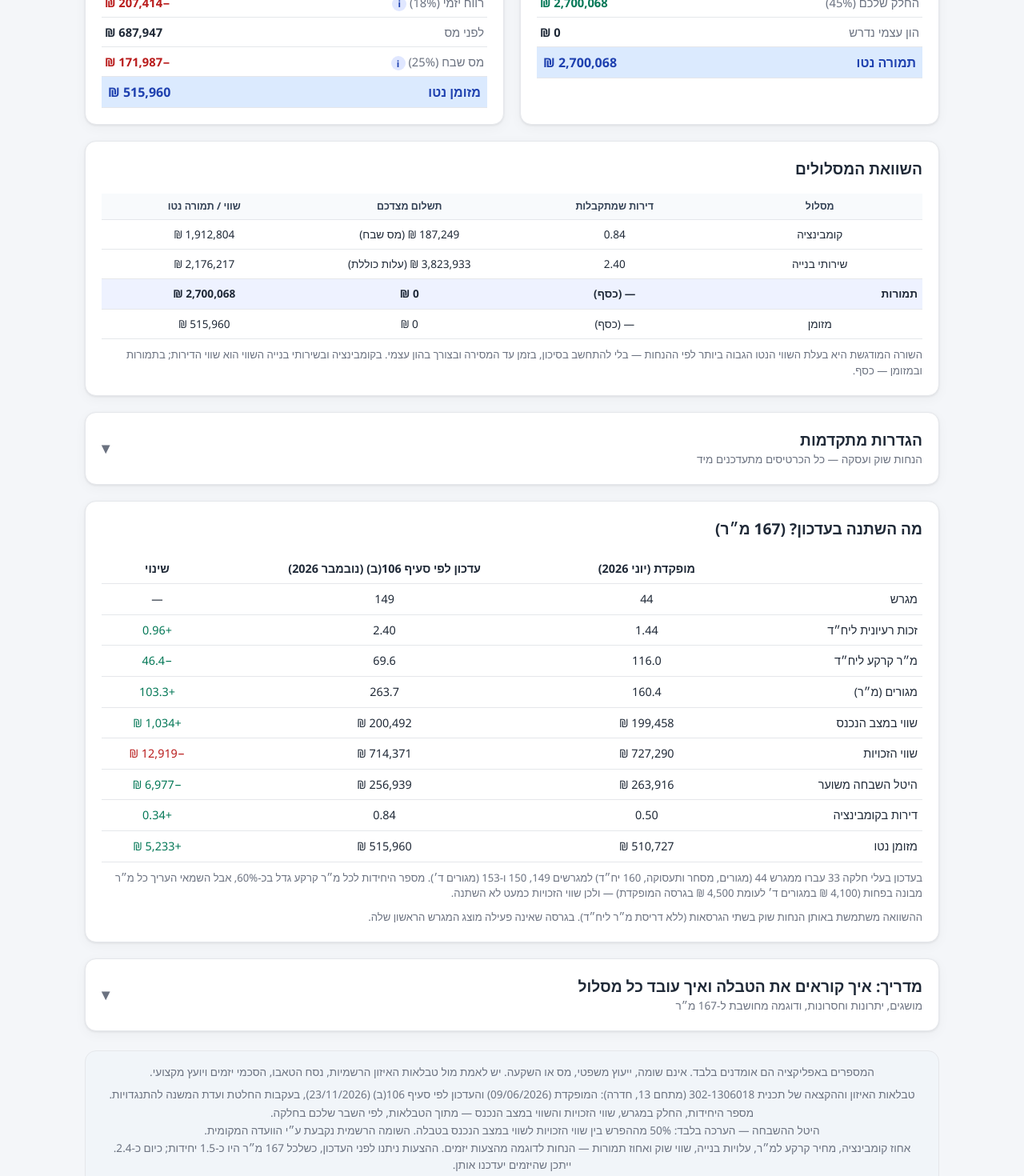
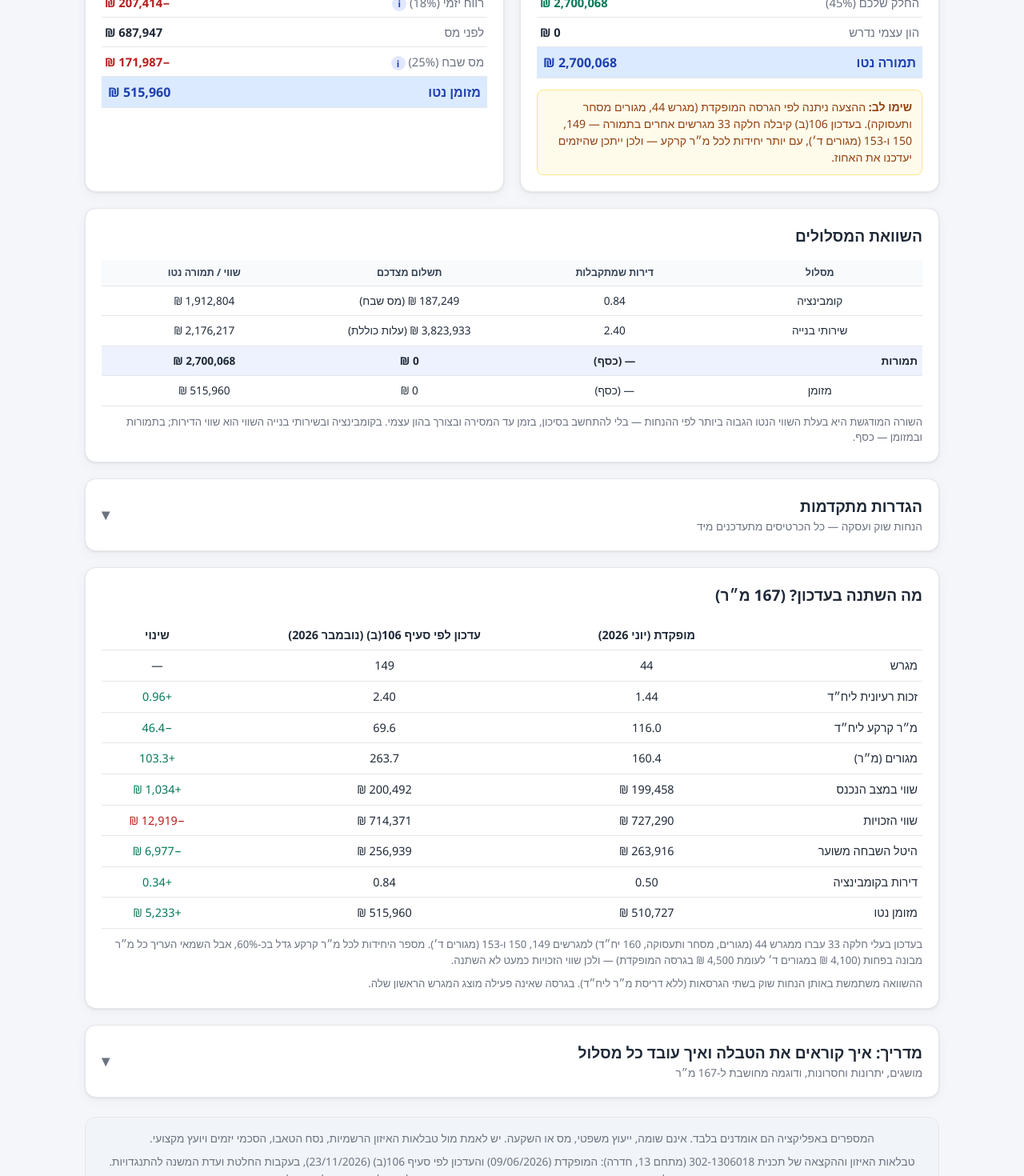
Before and after one commit to avishayil/10027-33, a React (Vite) app: page / in a window 1280 px wide. Shown: the part 2380-3850 px from the top of the page at 80% size. Built offline with nearby package versions, Linux system fonts and the light colour scheme.

Commit message:
Note that developer offers predate parcel 33's new lots
The combination and revenue-share defaults come from offers made under the deposited version (lot 44). In the 106(b) update parcel 33 received other lots in return (149, 150, 153), so the cards, guide, sources and README now say so.

```diff
--- a/src/App.jsx
+++ b/src/App.jsx
@@ -94,7 +94,7 @@ export default function App() {
 
         <TableRights rights={sim.rights} version={version} tracks={sim.tracks} />
 
-        <TrackCards tracks={sim.tracks} config={sim.config} landArea={sim.landArea} />
+        <TrackCards tracks={sim.tracks} config={sim.config} landArea={sim.landArea} versionId={sim.versionId} />
 
         <TracksCompare tracks={sim.tracks} />
 
--- a/src/components/Guide.jsx
+++ b/src/components/Guide.jsx
@@ -109,8 +109,9 @@ export function Guide({ version, lotId, config }) {
         <h3>קומבינציה ({config.combinationPct}%)</h3>
         <p>
           מוכרים ליזם {soldPct}% מהזכויות, והוא בונה ומוסר לכם {config.combinationPct}% מהן כדירות מוגמרות.
-          אחוז הקומבינציה נקבע בהסכם עם היזם; ההצעות הקיימות ניתנו לפני העדכון, כשלכל 167 מ״ר היו כ-1.5
-          יח״ד.
+          אחוז הקומבינציה נקבע בהסכם עם היזם. ההצעות הקיימות ניתנו לפי הגרסה המופקדת (מגרש 44, כ-1.5 יח״ד
+          לכל 167 מ״ר); בעדכון 106(ב) קיבלה חלקה 33 מגרשים אחרים בתמורה — 149, 150 ו-153 — עם כ-2.4 יח״ד
+          לכל 167 מ״ר, ולכן ייתכן שהאחוז יתעדכן.
         </p>
         <ProsCons
           pros={['אין צורך בהון עצמי', 'היזם משלם את היטל ההשבחה', 'דירה מוגמרת ללא ניהול בנייה']}
--- a/src/components/TrackCards.jsx
+++ b/src/components/TrackCards.jsx
@@ -1,5 +1,6 @@
 import { Tooltip } from './Tooltip';
 import { TOOLTIPS } from '../content/tooltips';
+import { OFFERS_LOTS_NOTE } from '../content/sourcesAndDisclaimer';
 import { formatArea, formatCurrency, formatNumber } from '../utils/format';
 
 function Row({ label, value, tone, tip, className }) {
@@ -30,9 +31,14 @@ function TrackCard({ title, tip, sub, children, notes }) {
   );
 }
 
-export function TrackCards({ tracks, config, landArea }) {
+export function TrackCards({ tracks, config, landArea, versionId }) {
   const { combination, costPlus, revenueSharing, cashExit, units, marketValuePerApartment } = tracks;
   const soldPct = Math.round(combination.soldPortion * 100);
+  const offersNote = versionId === 'v2' && (
+    <p className="warn-hint">
+      <strong>שימו לב:</strong> {OFFERS_LOTS_NOTE}
+    </p>
+  );
 
   return (
     <div className="tracks-grid">
@@ -41,7 +47,9 @@ export function TrackCards({ tracks, config, landArea }) {
         tip={TOOLTIPS.combination}
         sub={`${config.combinationPct}% מ-${formatNumber(units, 2)} יח״ד כדירות מוגמרות · דירה ${formatCurrency(marketValuePerApartment)}`}
         notes={
-          combination.hasMushaProblem && (
+          <>
+            {offersNote}
+            {combination.hasMushaProblem && (
               <p className="warn-hint">
                 <strong>מושע:</strong>{' '}
                 {combination.wholeUnits > 0
@@ -49,7 +57,8 @@ export function TrackCards({ tracks, config, landArea }) {
                   : `אין דירה שלמה — בעלות של ${formatNumber(combination.fractionalPart * 100, 0)}% בדירה אחת, במשותף עם בעלים אחרים.`}{' '}
                 <Tooltip content={TOOLTIPS.musha} />
               </p>
-          )
+            )}
+          </>
         }
       >
         <Row label="דירות מוגמרות" value={formatNumber(combination.finishedUnits, 2)} />
@@ -110,6 +119,7 @@ export function TrackCards({ tracks, config, landArea }) {
         title={`תמורות (${config.revenueSharePct}%)`}
         tip={TOOLTIPS.revenueSharing}
         sub={`${config.revenueSharePct}% מהכנסות ${formatNumber(units, 2)} יח״ד · ללא הון עצמי`}
+        notes={offersNote}
       >
         <Row label="יח״ד על הזכויות שלכם" value={formatNumber(revenueSharing.finishedUnits, 2)} />
         <Row label="שווי מכירה כולל" value={formatCurrency(revenueSharing.totalMarketValue)} />
--- a/src/content/sourcesAndDisclaimer.js
+++ b/src/content/sourcesAndDisclaimer.js
@@ -7,5 +7,9 @@ export const SOURCES = [
   'טבלאות האיזון וההקצאה של תכנית 302-1306018 (מתחם 13, חדרה): המופקדת (09/06/2026) והעדכון לפי סעיף 106(ב) (23/11/2026), בעקבות החלטת ועדת המשנה להתנגדויות.',
   'מספר היחידות, החלק במגרש, שווי הזכויות והשווי במצב הנכנס — מתוך הטבלאות, לפי השבר שלכם בחלקה.',
   'היטל ההשבחה — הערכה בלבד: 50% מההפרש בין שווי הזכויות לשווי במצב הנכנס בטבלה. השומה הרשמית נקבעת ע״י הוועדה המקומית.',
-  'אחוז קומבינציה, מחיר קרקע למ״ר, עלויות בנייה, שווי שוק ואחוז תמורות — הנחות לדוגמה מהצעות יזמים. ההצעות ניתנו לפני העדכון, כשלכל 167 מ״ר היו כ-1.5 יחידות; כיום כ-2.4. ייתכן שהיזמים יעדכנו אותן.',
+  'אחוז קומבינציה, מחיר קרקע למ״ר, עלויות בנייה, שווי שוק ואחוז תמורות — הנחות לדוגמה מהצעות יזמים. ההצעות ניתנו לפי הגרסה המופקדת, כשחלקה 33 קיבלה את מגרש 44 (מגורים, מסחר ותעסוקה) וכ-1.5 יח״ד לכל 167 מ״ר. בעדכון 106(ב) קיבלה חלקה 33 מגרשים אחרים בתמורה — 149, 150 ו-153 (מגורים ד׳) — וכ-2.4 יח״ד לכל 167 מ״ר, ולכן ייתכן שהיזמים יעדכנו את ההצעות.',
 ];
+
+/** הסתייגות על הצעות היזמים — מוצגת בכרטיסי הקומבינציה והתמורות בגרסת העדכון. */
+export const OFFERS_LOTS_NOTE =
+  'ההצעה ניתנה לפי הגרסה המופקדת (מגרש 44, מגורים מסחר ותעסוקה). בעדכון 106(ב) קיבלה חלקה 33 מגרשים אחרים בתמורה — 149, 150 ו-153 (מגורים ד׳), עם יותר יחידות לכל מ״ר קרקע — ולכן ייתכן שהיזמים יעדכנו את האחוז.';
```
Also changed, not shown: 1 other file (tests, documents, lock files or other folders). Lines whose indentation alone changed are shown as unchanged.
